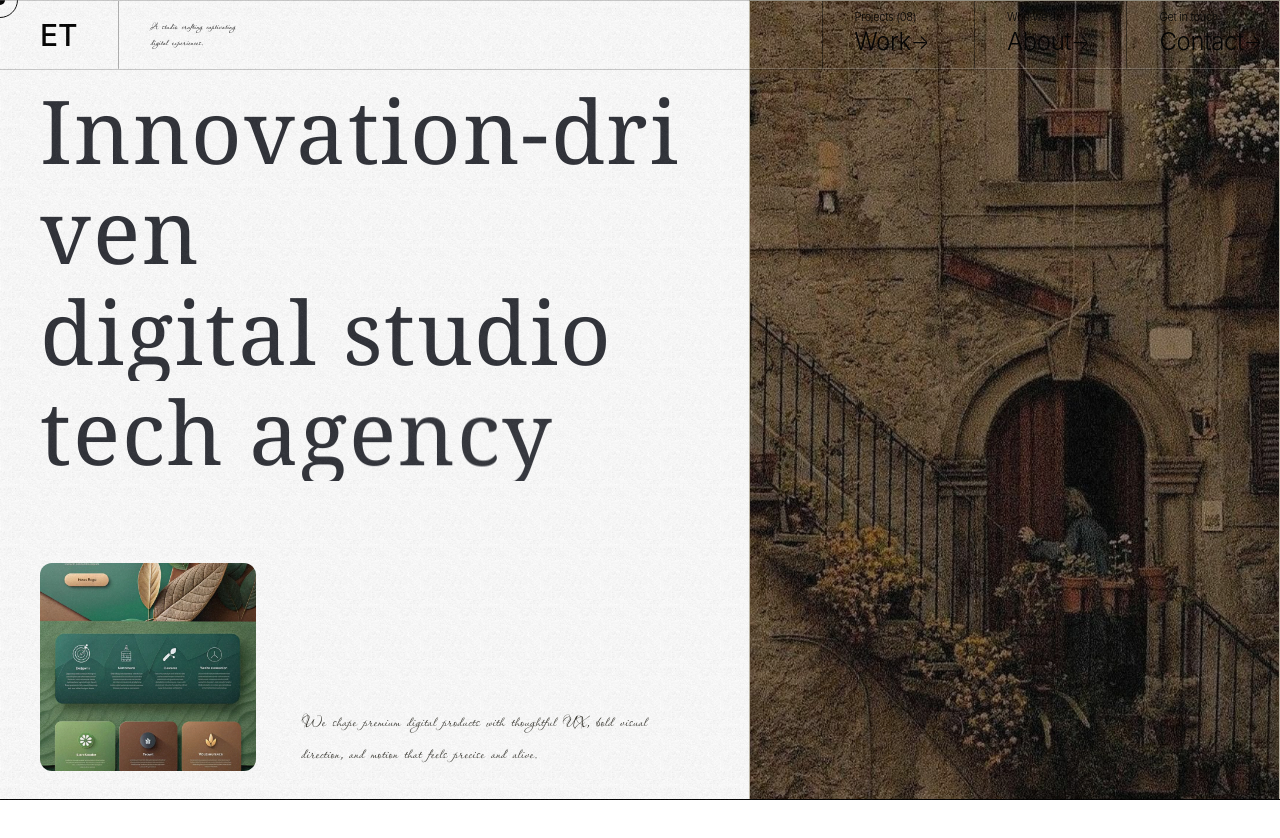
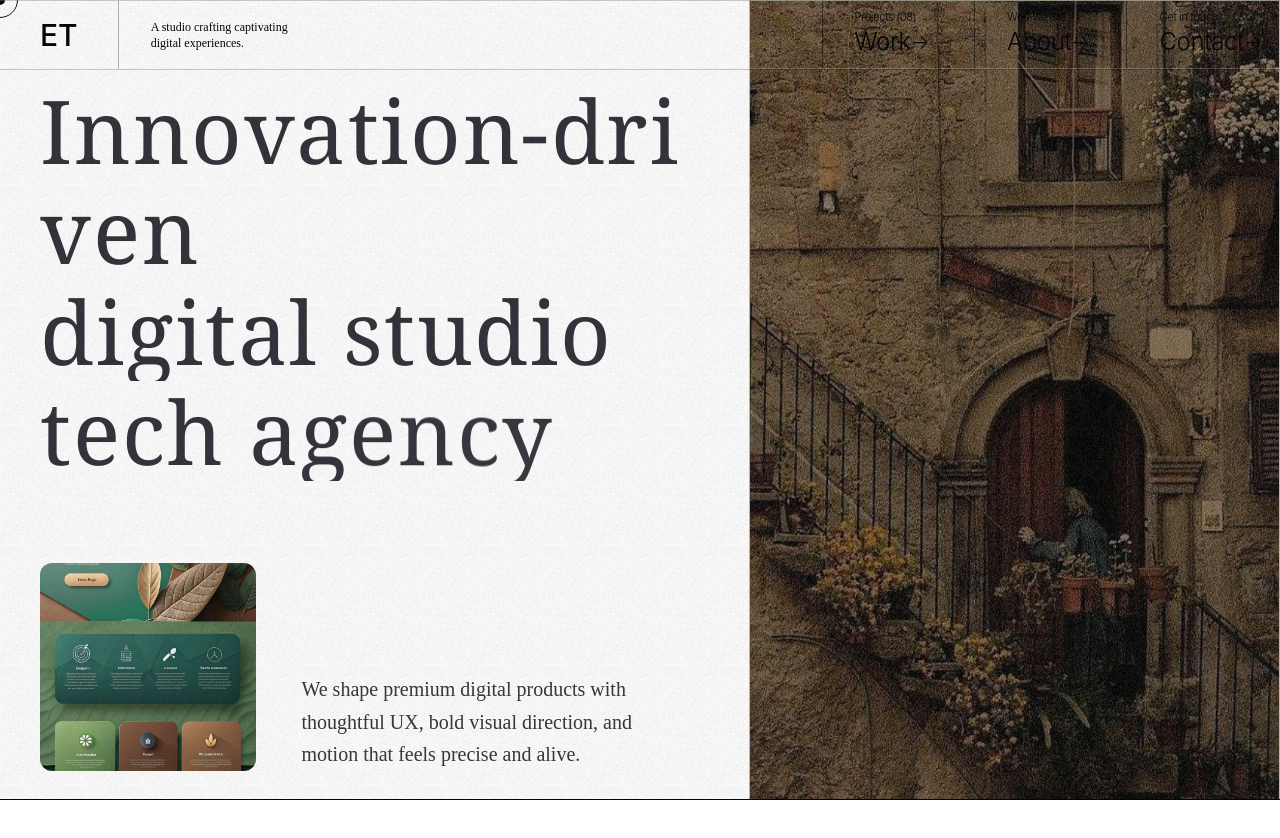
Before and after one commit to EllisiumTechnologies/website, a React (Vite) app: page / in a window 1280 px wide. Shown: the top 838 px of the page. Built offline with nearby package versions, Linux system fonts and the light colour scheme.

Commit message:
remove wrong @font-face for Passion/Passion One, restore system cursive fallback

```diff
--- a/src/index.css
+++ b/src/index.css
@@ -3,22 +3,6 @@
 @font-face {
   font-family: "Germania One";
   src: url("/GermaniaOne-Regular.ttf") format("truetype");
-  font-style: normal;
-  font-weight: 400;
-  font-display: swap;
-}
-
-@font-face {
-  font-family: "Passion";
-  src: url("/PassionsConflict-Regular.ttf") format("truetype");
-  font-style: normal;
-  font-weight: 400;
-  font-display: swap;
-}
-
-@font-face {
-  font-family: "Passion One";
-  src: url("/PassionsConflict-Regular.ttf") format("truetype");
   font-style: normal;
   font-weight: 400;
   font-display: swap;
```
